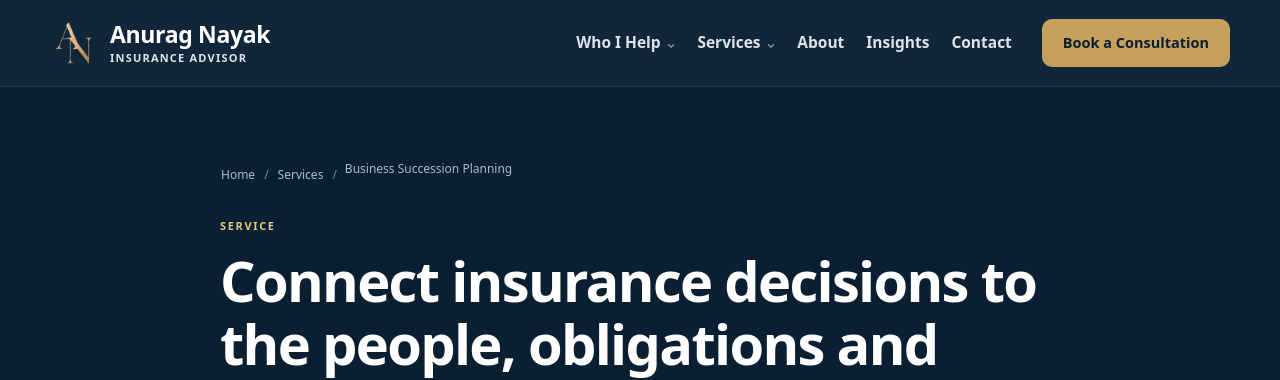
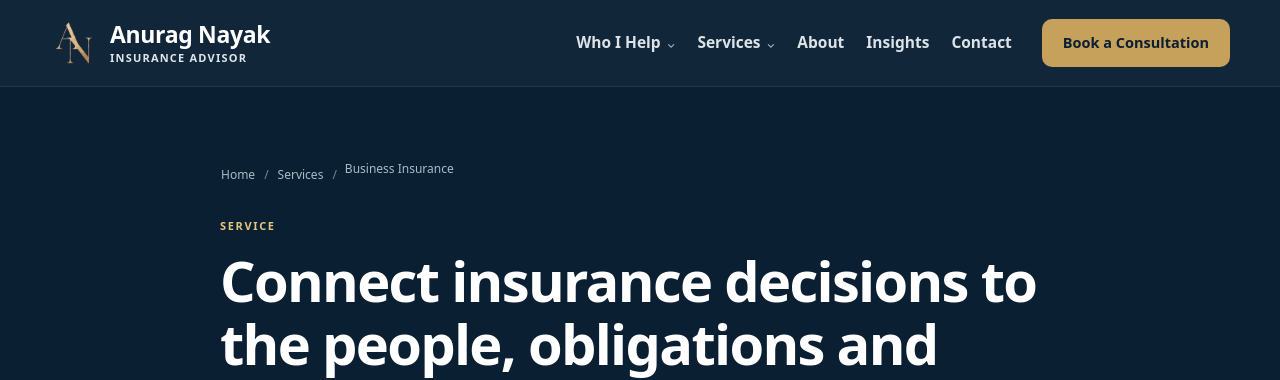
Before and after one commit to anuragnayakca/anuragnayak-preview, a Jekyll site: the page built from business-insurance.md, in a window 1280 px wide and 900 px high. Shown: the top 380 px of the window. Built offline with Jekyll 4.4.1, drawn with Linux system fonts in a browser that asks for light colours.

Commit message:
Update Service Pages “business_insurance”

```diff
--- a/business-insurance.md
+++ b/business-insurance.md
@@ -1,7 +1,7 @@
 ---
 last_modified_at: 2026-08-24
 layout: service
-title: Business Succession Planning
+title: Business Insurance
 seo_title: Business Insurance for Owners | Anurag Nayak
 description: Review key-person, buy-sell funding, business debt, corporate-owned
   life insurance and owner-protection considerations in BC, Alberta and Ontario.
```
